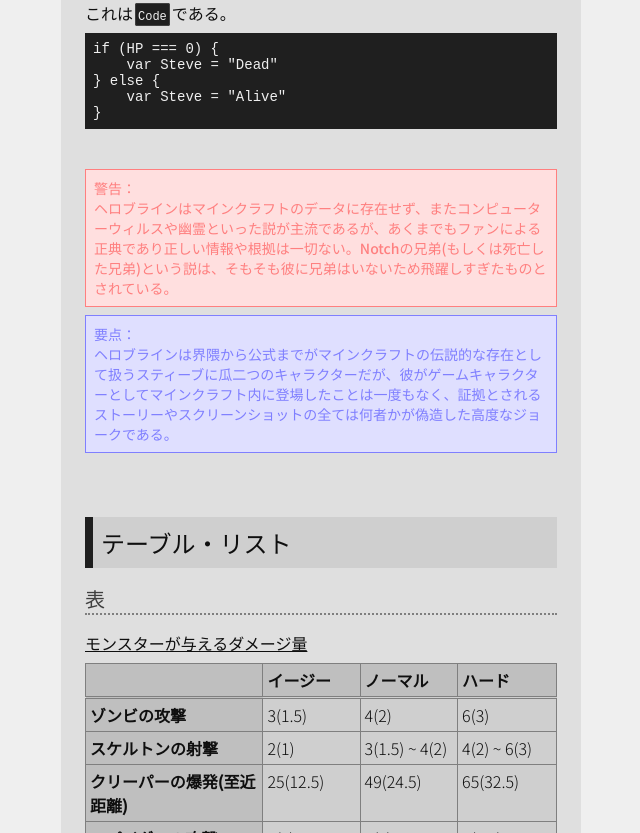
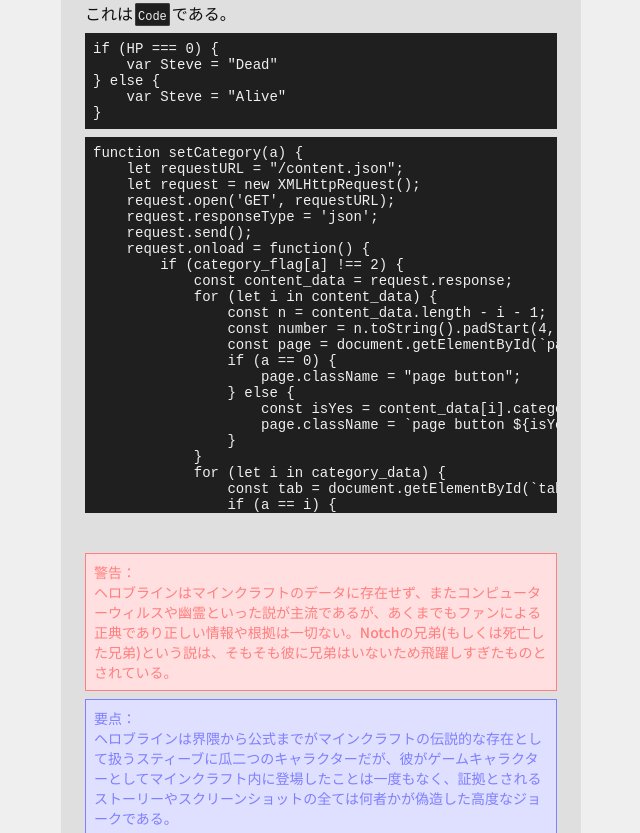
Before and after one commit to nzws/Blog-2, a plain HTML site: page content/0000.html in a window 1280 px wide. Shown: the part 1970-2803 px from the top of the page, without its empty margins (195-835 px from the left). Drawn offline with nearby package versions, Linux system fonts and the light colour scheme; some packages are replaced by stand-ins of ours.

Commit message:
コード要素の縦幅上限を設定

```diff
--- a/content/0000.html
+++ b/content/0000.html
@@ -77,6 +77,41 @@
 } else {
     var Steve = "Alive"
 }
+</pre>
+                            </div>
+                            <div class="blockcode">
+<pre>
+function setCategory(a) {
+    let requestURL = "/content.json";
+    let request = new XMLHttpRequest();
+    request.open('GET', requestURL);
+    request.responseType = 'json';
+    request.send();
+    request.onload = function() {
+        if (category_flag[a] !== 2) {
+            const content_data = request.response;
+            for (let i in content_data) {
+                const n = content_data.length - i - 1;
+                const number = n.toString().padStart(4, "0");
+                const page = document.getElementById(`page-${number}`);
+                if (a == 0) {
+                    page.className = "page button";
+                } else {
+                    const isYes = content_data[i].category.includes(category_data[a]);
+                    page.className = `page button ${isYes ? "" : "null"}`;
+                }
+            }
+            for (let i in category_data) {
+                const tab = document.getElementById(`tab-${i}`);
+                if (a == i) {
+                    tab.className = "tab active";
+                } else {
+                    if (category_flag[i] !== 2) {tab.className = "tab";}
+                }
+            }
+        }
+    };
+};
 </pre>
                             </div>
                             </br>
--- a/style.css
+++ b/style.css
@@ -551,12 +551,14 @@
     background-color: var(--black2);
 }
 .text > .blockcode {
+    max-height: 360px;
     margin: 8px 0;
     padding: 8px;
     font-size: 14px;
     color: var(--white1);
     background-color: var(--black2);
     overflow-x: scroll;
+    overflow-y: scroll;
 }
 .text > .blockcode > pre {
     margin: 0;
```
